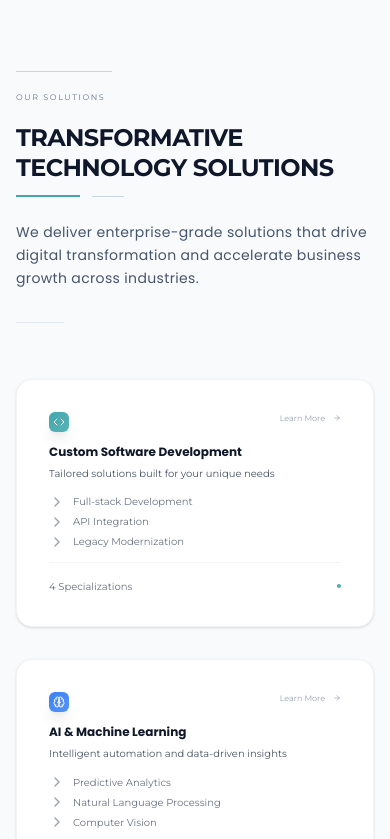
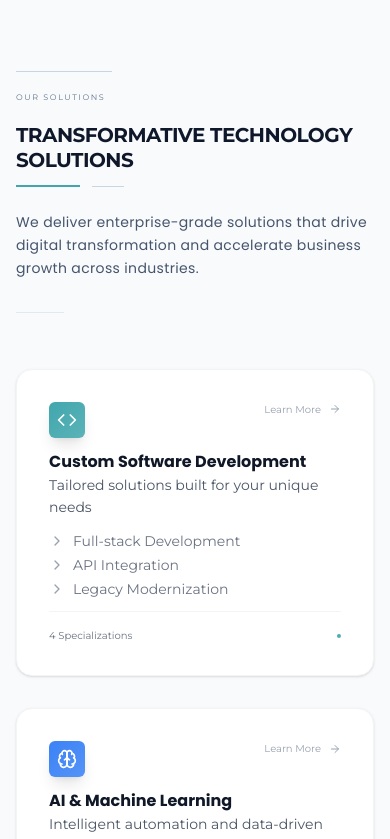
Before and after one commit to geraldokereke/heuverait, a Next.js app: page /insights in a window 390 px wide. Shown: the part 1360-2199 px from the top of the page. Built offline with nearby package versions, Linux system fonts and the light colour scheme.

Commit message:
fully responsive home page

```diff
--- a/src/components/Footer.tsx
+++ b/src/components/Footer.tsx
@@ -83,17 +83,17 @@ const Footer = () => {
     }
   ];
 
-  const linkClasses = "hover:text-[#41a7ad] transition-colors duration-200 text-[10px] xl:text-xs 2xl:text-sm";
-  const headingClasses = "text-black font-bold mb-4 text-[10px] xl:text-xs 2xl:text-sm";
+  const linkClasses = "hover:text-[#41a7ad] transition-colors duration-200 text-xs md:text-[10px] xl:text-xs 2xl:text-sm";
+  const headingClasses = "text-black font-bold mb-2 md:mb-4 text-xs md:text-[10px] xl:text-xs 2xl:text-sm";
   const borderClasses = "border-t border-gray-700";
 
   return (
-    <footer className="bg-gray-50 border-t border-t-gray-100 text-black py-16 px-20 xl:px-42 2xl:px-40">
+    <footer className="bg-gray-50 border-t border-t-gray-100 text-black py-16  md:px-20 xl:px-42 2xl:px-40">
       <div className="px-6">
         {/* Main Footer Content */}
         <div className="flex gap-8 mb-12 justify-between flex-wrap w-full">
           {/* Brand Section */}
-          <div className="flex flex-col items-start gap-3 md:mb-0 gap-2 w-2/12 xl:w-3/12 2xl:w-4/12">
+          <div className="flex flex-col items-center md:items-start gap-3 md:mb-0 gap-2 w-full md:w-2/12 xl:w-3/12 2xl:w-4/12">
             <div className="flex items-center flex-shrink-0">
               <Link href="/" className="">
                 <div className="flex items-center gap-2 h-5 md:h-3 xl:h-4 2xl:h-6">
@@ -112,7 +112,7 @@ const Footer = () => {
             <div className="flex space-x-3">
               {socialLinks.map(({ Icon, href }, index) => (
                 <a key={index} href={href} className={`${linkClasses} hover:text-[#41a7ad]`}>
-                  <Icon className='size-3 xl:size-4 2xl:size-5' />
+                  <Icon className='size-4 md:size-3 xl:size-4 2xl:size-5' />
                 </a>
               ))}
             </div>
@@ -130,6 +130,7 @@ const Footer = () => {
           </div>
 
           {/* Footer Sections */}
+          <div className='grid grid-cols-2 md:grid-cols-4 gap-10 md:gap-0'>
             {footerSections.map((section, index) => (
               <div key={index}>
                 <h3 className={headingClasses}>{section.title}</h3>
@@ -143,6 +144,8 @@ const Footer = () => {
               </div>
             ))}
           </div>
+
+        </div>
       </div>
     </footer>
   );
--- a/src/components/insights/Services.tsx
+++ b/src/components/insights/Services.tsx
@@ -173,29 +173,29 @@ const ServiceCard: React.FC<ServiceCardProps> = ({ service, index, isHovered, on
         {/* Header */}
         <div className="flex items-start justify-between mb-3 2xl:mb-6">
           <div
-            className="p-1 xl:p-2 2xl:p-4 rounded-sm xl:rounded-lg 2xl:rounded-xl shadow-lg group-hover:scale-110 transition-transform duration-300"
+            className="p-2 md:p-1 xl:p-2 2xl:p-4 rounded-sm xl:rounded-lg 2xl:rounded-xl shadow-lg group-hover:scale-110 transition-transform duration-300"
             style={{ background: `linear-gradient(135deg, ${service.color}, ${service.color}dd)` }}
           >
-            <service.icon className="size-3 xl:size-4 2xl:size-8 text-white" />
+            <service.icon className="size-5 md:size-3 xl:size-4 2xl:size-8 text-white" />
           </div>
           <div className="flex items-center text-gray-400 group-hover:text-gray-600 transition-colors duration-300">
-            <span className="text-[8px] xl:text-[10px] 2xl:text-sm font-medium mr-2">Learn More</span>
-            <ArrowRight className="size-2 xl:size-4 group-hover:translate-x-1 transition-transform duration-300" />
+            <span className="text-[10px] md:text-[8px] xl:text-[10px] 2xl:text-sm font-medium mr-2">Learn More</span>
+            <ArrowRight className="size-3 md:size-2 xl:size-4 group-hover:translate-x-1 transition-transform duration-300" />
           </div>
         </div>
 
         {/* Title & Description */}
-        <h3 className="text-xs 2xl:text-xl font-bold text-gray-900 mb-1.5 2xl:mb-3 group-hover:text-gray-800">
+        <h3 className="text-base md:text-xs 2xl:text-xl font-bold text-gray-900 md-0.5 md:mb-1.5 2xl:mb-3 group-hover:text-gray-800">
           {service.title}
         </h3>
-        <p className="text-[10px] 2xl:text-base text-gray-600 leading-relaxed mb-3 2xl:mb-6 group-hover:text-gray-700">
+        <p className="text-sm md:text-[10px] 2xl:text-base text-gray-600 leading-relaxed mb-3 2xl:mb-6 group-hover:text-gray-700">
           {service.description}
         </p>
 
         {/* Features */}
         <div className="space-y-1 2xl:space-y-2 mb-3 2xl:mb-6">
           {service.features.slice(0, 3).map((feature, idx) => (
-            <div key={idx} className="flex items-center text-[10px] 2xl:text-sm text-gray-500">
+            <div key={idx} className="flex items-center text-sm md:text-[10px] 2xl:text-sm text-gray-500">
               <ChevronRight className="w-4 h-4 mr-2 text-gray-400" />
               {feature}
             </div>
@@ -254,14 +254,14 @@ const Services: React.FC = () => {
           <p className="text-gray-300 mb-5 xl:mb-8 max-w-2xl mx-auto text-[10px] xl:text-xs 2xl:text-lg">
             Let's discuss how our expertise can accelerate your digital transformation journey and drive measurable results.
           </p>
-          <div className="flex flex-col sm:flex-row gap-4 justify-center">
+          <div className="flex flex-col sm:flex-row gap-4 justify-center items-center">
             <button
-              className="bg-white flex items-center px-3 md:px-4 lg:px-2 xl:px-3 2xl:px-6 py-2 md:py-1.5 lg:py-1 xl:py-1.5 2xl:py-2.5 text-[8px] md:text-xs lg:text-[6px] xl:text-[8px] 2xl:text-sm font-semibold rounded-full transition-all duration-300 whitespace-nowrap uppercase"
+              className="bg-white max-w-fit flex justify-center items-center px-3 md:px-4 lg:px-2 xl:px-3 2xl:px-6 py-2 md:py-1.5 lg:py-1 xl:py-1.5 2xl:py-2.5 text-[8px] md:text-xs lg:text-[6px] xl:text-[8px] 2xl:text-sm font-semibold rounded-full transition-all duration-300 whitespace-nowrap uppercase"
             >
               Schedule Consultation
             </button>
             <button
-              className="text-white flex items-center px-3 md:px-4 lg:px-2 xl:px-3 2xl:px-6 py-2 md:py-1.5 lg:py-1 xl:py-1.5 2xl:py-2.5 text-[8px] md:text-xs lg:text-[6px] xl:text-[8px] 2xl:text-sm font-semibold rounded-full transition-all duration-300 whitespace-nowrap uppercase">
+              className="text-white max-w-fit flex justify-center items-center px-3 md:px-4 lg:px-2 xl:px-3 2xl:px-6 py-2 md:py-1.5 lg:py-1 xl:py-1.5 2xl:py-2.5 text-[8px] md:text-xs lg:text-[6px] xl:text-[8px] 2xl:text-sm font-semibold rounded-full transition-all duration-300 whitespace-nowrap uppercase">
               View Portfolio
             </button>
           </div>
--- a/src/components/insights/Technologies.tsx
+++ b/src/components/insights/Technologies.tsx
@@ -36,7 +36,7 @@ const Technologies: React.FC = () => {
 
       <div className="flex flex-col lg:flex-row gap-8">
         {/* Sidebar */}
-        <div className="w-full lg:w-48 xl:w-56 2xl:w-64 flex-shrink-0 mb-6 lg:mb-0">
+        <div className="w-full  lg:w-48 xl:w-56 2xl:w-64 flex-shrink-0 mb-6 lg:mb-0">
           <div className="flex lg:block gap-2 lg:space-y-2 overflow-x-auto">
             {sidebarCategories.map((category) => {
               const IconComponent = category.icon;
@@ -59,13 +59,13 @@ const Technologies: React.FC = () => {
 
         {/* Main Content */}
         <div className="flex-1">
-          <div className="grid sm:gap-12">
+          <div className="grid gap-12">
             {categoryData[activeCategory].sections.map((section) => (
               <div key={section.title}>
                 <h2 className="text-sm xl:text-2xl font-montserrat xl:text-2xl 2xl:text-3xl font-bold text-gray-900 mb-4 xl:mb-8">
                   {section.title}
                 </h2>
-                <div className="grid grid-cols-1 sm:grid-cols-2 md:grid-cols-3 gap-3 sm:gap-4">
+                <div className="grid grid-cols-2 md:grid-cols-3 gap-3 sm:gap-4">
                   {section.items.map((item) => {
                     const IconComponent = item.icon;
                     return (
--- a/src/components/insights/WhyChooseUs.tsx
+++ b/src/components/insights/WhyChooseUs.tsx
@@ -48,7 +48,7 @@ const WhyChooseUs = () => {
         />
 
         {/* Stats Section */}
-        <div className="flex flex-wrap justify-between gap-8">
+        <div className="grid grid-cols-2 md:grid-rows-4 justify-between gap-8">
           {stats.map((stat, index) => (
             <motion.div
               key={stat.label}
--- a/src/components/ui/SectionTitle.tsx
+++ b/src/components/ui/SectionTitle.tsx
@@ -48,7 +48,7 @@ const SectionTitle = ({ title, subtitle, className = "", section, titleClassname
 
                 {/* Main Title */}
                 <div className="relative mb-3">
-                    <h1 className={`font-montserrat uppercase font-bold text-2xl md:text-4xl lg:text-xl xl:text-2xl 2xl:text-4xl leading-tight text-slate-900 tracking-tight ${titleClassname}`}>
+                    <h1 className={`font-montserrat uppercase font-bold text-xl md:text-4xl lg:text-xl xl:text-2xl 2xl:text-4xl leading-tight text-slate-900 tracking-tight ${titleClassname}`}>
                         {title}
                     </h1>
 
```
Also changed, not shown: src/components/insights/BlogPreview.tsx (+10 -12 lines). Lines whose indentation alone changed are shown as unchanged.
